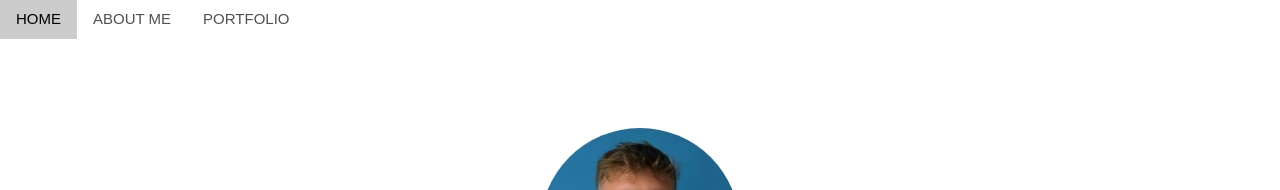
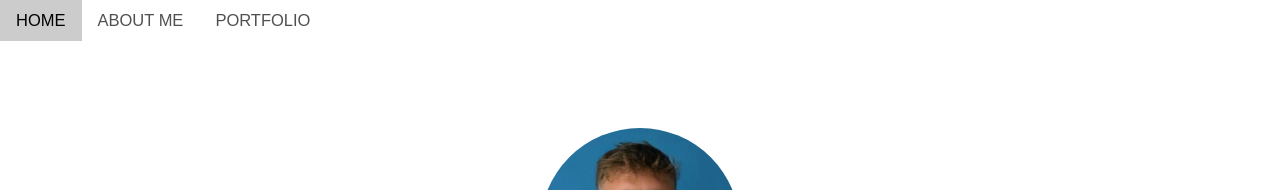
Before and after one commit to mtbrr26/MathieuBreier.github.io, a Jekyll site: the page aboutme/index.html, which Jekyll copies as it is, in a window 1280 px wide. Shown: the top 190 px of the page. Built offline with Jekyll 4.4.1, drawn with Linux system fonts in a browser that asks for light colours; nearby versions of some CDN libraries.

Commit message:
Update index.html

```diff
--- a/aboutme/index.html
+++ b/aboutme/index.html
@@ -143,9 +143,9 @@
             <a class="w3-bar-item w3-button w3-hover-black w3-hide-medium w3-hide-large w3-right" href="javascript:void(0);" onclick="toggleFunction()" title="Toggle Navigation Menu">
                 <i class="fa fa-bars"></i>
             </a>
-            <a href="../" class="w3-bar-item w3-button">HOME</a>
-            <a href="../aboutme/index.html" class="w3-bar-item w3-button w3-hide-small">ABOUT ME</a>
-            <a href="../#projects" class="w3-bar-item w3-button w3-hide-small">PORTFOLIO</a>
+            <a href="../" class="w3-bar-item w3-button" style="font-size: 1.1em;">HOME</a>
+            <a href="../aboutme/index.html" class="w3-bar-item w3-button w3-hide-small" style="font-size: 1.1em;">ABOUT ME</a>
+            <a href="../#projects" class="w3-bar-item w3-button w3-hide-small" style="font-size: 1.1em;">PORTFOLIO</a>
         </div>
 
         <!-- Navbar on small screens -->
```
